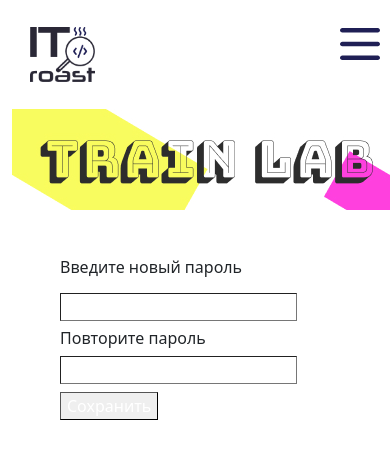
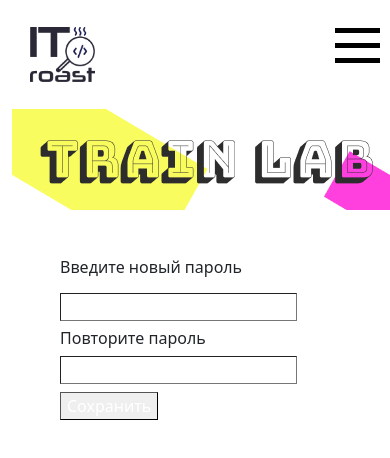
Before and after one commit to Train-lab-intern/frontend_dev, a React (Create React App) app: page /change-password in a window 390 px wide. Shown: the top 458 px of the page. Built offline with nearby package versions, Linux system fonts and the light colour scheme; no server answers.

Commit message:
change mobile menu

```diff
--- a/src/components/Navigation/NavigationMobile.module.scss
+++ b/src/components/Navigation/NavigationMobile.module.scss
@@ -1,38 +1,76 @@
+@import '../../styles/mixins';
+
 .navigationMobile {
   position: fixed;
   top: 18px;
   right: -220px;
   display: none;
 
-  transition: .3s;
+  transition: .4s;
 
   z-index: 1000;
 
   .iconMenu {
-    padding: 10px;
+    position: relative;
+    padding: 25px 10px;
     background: #FFFFFF;
 
     cursor: pointer;
+
+    .line {
+      width: 45px;
+      height: 5px;
+      background: black;
+
+      &:after, &:before {
+        position: absolute;
+        top: 10px;
+        width: 45px;
+        height: 5px;
+        content: '';
+        background: black;
+        transition: .3s;
+      }
+      &:before {
+        top: 40px;
+      }
+    }
+
   }
   .navList {
+    width: 200px;
     display: flex;
     flex-direction: column;
-    width: 200px;
+    gap: 15px;
 
-    padding: 10px;
+    padding: 20px;
 
     background: #FFFFFF;
+
+    .link {
+      @include link
+    }
 
   }
 }
 
 .active {
   right: 0;
-  transition: .3s;
+  transition: .4s;
 
   .iconMenu {
-    svg {
+    .line {
+      height: 0;
 
+      &:after, &:before {
+        top: 20px;
+        border-radius: 3px;
+        transform: rotate(45deg);
+        transition: .5s;
+      }
+      &:before {
+        transform: rotate(-45deg);
+      }
     }
   }
 }
--- a/src/components/Navigation/NavigationMobile.tsx
+++ b/src/components/Navigation/NavigationMobile.tsx
@@ -1,6 +1,5 @@
 import React, {useState} from 'react';
 import styles from './NavigationMobile.module.scss'
-import {iconBurgerMenu} from "../../assets/icons/iconBurgerMenu";
 import {NavLink} from "react-router-dom";
 import {Path} from "../../constants/path";
 
@@ -22,14 +21,14 @@ export const NavigationMobile = () => {
         className={styles.iconMenu}
         onClick={handleOpenMenu}
       >
-        {iconBurgerMenu}
+        <div className={styles.line}></div>
       </div>
       <div className={styles.navList}>
-        <NavLink to={''}>О нас</NavLink>
-        <NavLink to={''}>Меню тестов</NavLink>
-        <NavLink to={''}>Резюме</NavLink>
-        <NavLink to={Path.REGISTRATION}>Регистрация</NavLink>
-        <NavLink to={Path.AUTH}>Войти</NavLink>
+        <NavLink to={''} className={styles.link}>О нас</NavLink>
+        <NavLink to={''} className={styles.link}>Меню тестов</NavLink>
+        <NavLink to={''} className={styles.link}>Резюме</NavLink>
+        <NavLink to={Path.REGISTRATION} className={styles.link}>Регистрация</NavLink>
+        <NavLink to={Path.AUTH} className={styles.link}>Войти</NavLink>
       </div>
     </nav>
   );
```
